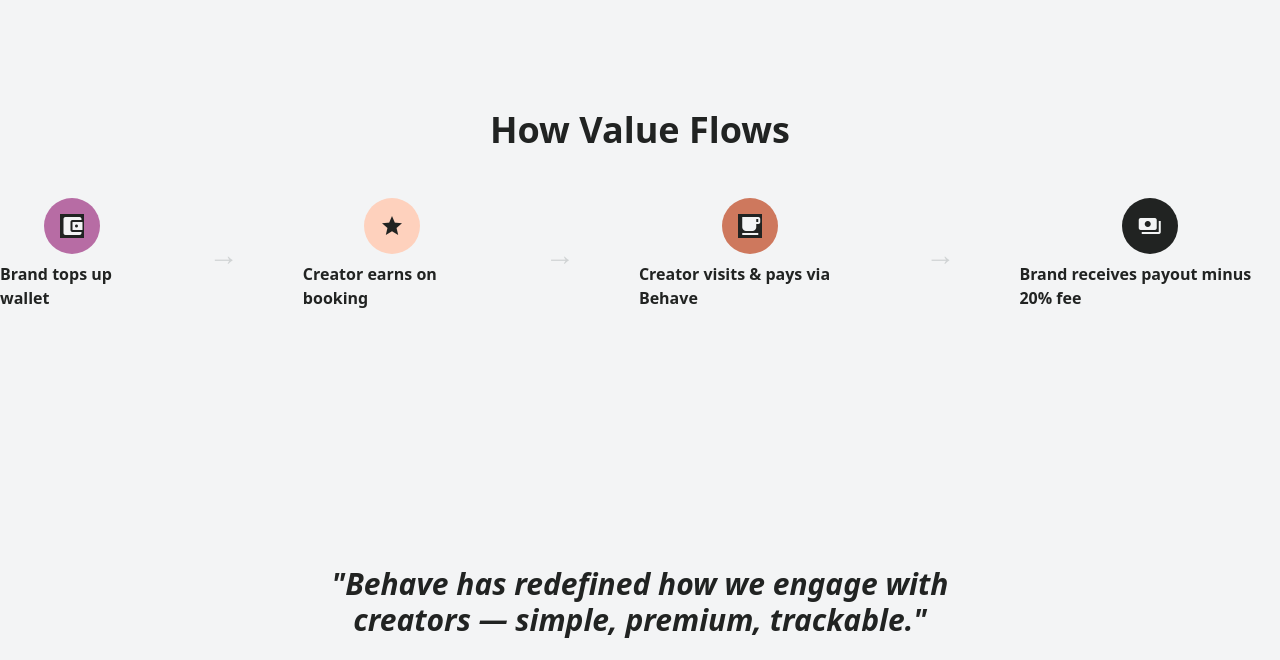
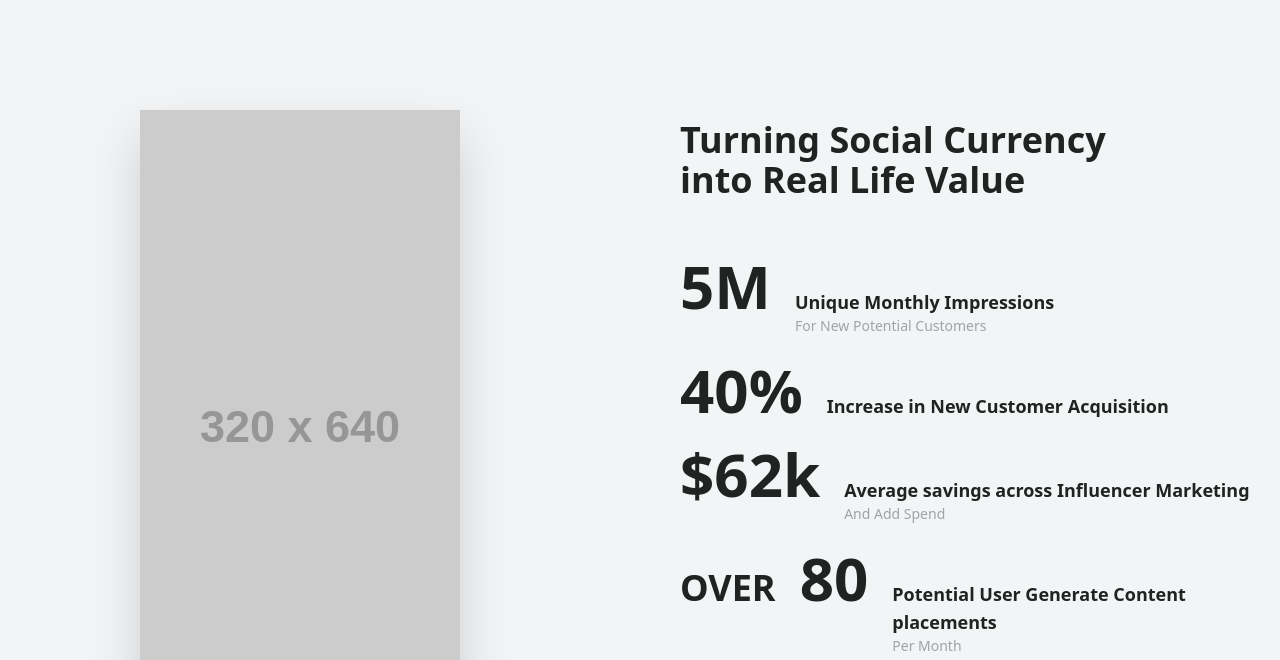
Before and after one commit to behavero/behave-landing-v2, a plain HTML site: page index.html in a window 1280 px wide. Shown: the part 5130-5790 px from the top of the page. Drawn offline with nearby package versions, Linux system fonts and the light colour scheme; placeholder pictures from the web are drawn by us; files whose address does not match are found by name.

Commit message:
how value flow

```diff
--- a/index.html
+++ b/index.html
@@ -99,40 +99,49 @@
 
         <!-- Product Logic Visual -->
         <section class="py-24 md:py-32 bg-[#F3F4F5]">
-            <div class="container mx-auto flex flex-col items-center">
-                <h2 class="text-3xl md:text-4xl font-bold mb-12 text-center">How Value Flows</h2>
-                <div class="flex flex-col md:flex-row items-center gap-8 md:gap-16 w-full justify-center">
-                    <!-- Step 1 -->
-                    <div class="flex flex-col items-center">
-                        <!-- Replace with custom icon -->
-                        <div class="w-14 h-14 bg-[#B76CA4] rounded-full flex items-center justify-center mb-2">
-                            <span class="material-icons text-white text-3xl">account_balance_wallet</span>
+            <div class="container mx-auto flex flex-col md:flex-row items-center gap-12 md:gap-20">
+                <!-- Phone Mockup (left) -->
+                <div class="flex-1 flex justify-center items-center mb-10 md:mb-0">
+                    <img src="/assets/mockup-phone.png" alt="Behave App Mockup" class="w-[320px] max-w-full drop-shadow-2xl" onerror="this.src='https://dummyimage.com/320x640/cccccc/212322&text=Phone+Mockup'" />
+                </div>
+                <!-- Stats (right) -->
+                <div class="flex-1 flex flex-col gap-8">
+                    <h2 class="text-3xl md:text-4xl font-bold mb-6">Turning Social Currency<br>into Real Life Value</h2>
+                    <div class="flex flex-col gap-6">
+                        <div class="flex items-baseline gap-6">
+                            <span class="text-5xl md:text-6xl font-extrabold">5M</span>
+                            <div>
+                                <div class="text-lg font-semibold">Unique Monthly Impressions</div>
+                                <div class="text-[#A0A3A4] text-sm">For New Potential Customers</div>
+                            </div>
                         </div>
-                        <div class="font-semibold">Brand tops up wallet</div>
-                    </div>
-                    <span class="hidden md:block text-3xl text-[#D0D3D4]">→</span>
-                    <!-- Step 2 -->
-                    <div class="flex flex-col items-center">
-                        <div class="w-14 h-14 bg-[#FED1BD] rounded-full flex items-center justify-center mb-2">
-                            <span class="material-icons text-[#212322] text-3xl">star</span>
+                        <div class="flex items-baseline gap-6">
+                            <span class="text-5xl md:text-6xl font-extrabold">40%</span>
+                            <div>
+                                <div class="text-lg font-semibold">Increase in New Customer Acquisition</div>
+                            </div>
                         </div>
-                        <div class="font-semibold">Creator earns on booking</div>
-                    </div>
-                    <span class="hidden md:block text-3xl text-[#D0D3D4]">→</span>
-                    <!-- Step 3 -->
-                    <div class="flex flex-col items-center">
-                        <div class="w-14 h-14 bg-[#CE785D] rounded-full flex items-center justify-center mb-2">
-                            <span class="material-icons text-white text-3xl">local_cafe</span>
+                        <div class="flex items-baseline gap-6">
+                            <span class="text-5xl md:text-6xl font-extrabold">$62k</span>
+                            <div>
+                                <div class="text-lg font-semibold">Average savings across Influencer Marketing</div>
+                                <div class="text-[#A0A3A4] text-sm">And Add Spend</div>
+                            </div>
                         </div>
-                        <div class="font-semibold">Creator visits & pays via Behave</div>
-                    </div>
-                    <span class="hidden md:block text-3xl text-[#D0D3D4]">→</span>
-                    <!-- Step 4 -->
-                    <div class="flex flex-col items-center">
-                        <div class="w-14 h-14 bg-[#212322] rounded-full flex items-center justify-center mb-2">
-                            <span class="material-icons text-white text-3xl">payments</span>
+                        <div class="flex items-baseline gap-6">
+                            <span class="text-3xl md:text-4xl font-bold">OVER</span>
+                            <span class="text-5xl md:text-6xl font-extrabold">80</span>
+                            <div>
+                                <div class="text-lg font-semibold">Potential User Generate Content placements</div>
+                                <div class="text-[#A0A3A4] text-sm">Per Month</div>
+                            </div>
                         </div>
-                        <div class="font-semibold">Brand receives payout minus 20% fee</div>
+                        <div class="flex items-baseline gap-6">
+                            <span class="text-5xl md:text-6xl font-extrabold">200%</span>
+                            <div>
+                                <div class="text-lg font-semibold">Increase in Brand Awareness</div>
+                            </div>
+                        </div>
                     </div>
                 </div>
             </div>
```
Also changed, not shown: assets/F6S-Logo.png (renamed from F6S-Logo.png), assets/crunchbase-logo.svg (renamed from crunchbase-logo.svg), assets/producthunt-logo.png (renamed from producthunt-logo.png), 2 other files.
